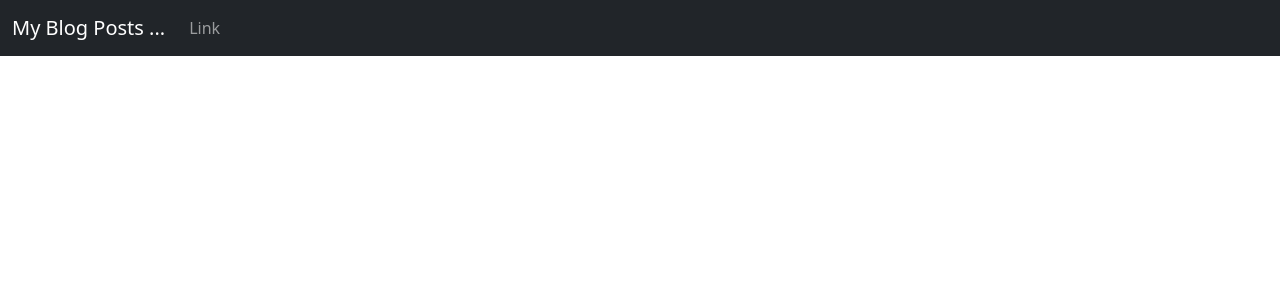
After one commit to Harmonica-Men/simple-blog, a Django app: template blogger/templates/base.html in a window 1280 px wide. The commit adds this page. Shown: the top 300 px of the page. Run offline with Django 5.2, Linux system fonts and the light colour scheme; the template is opened without the code that fills it, so the values that code supplies are empty.

Commit message:
#3 Django Blog - Style Our Blog With Bootstrap - end

```diff
--- a/blogger/models.py
+++ b/blogger/models.py
@@ -27,6 +27,7 @@ class Post(models.Model):
 
     # category = models.ForeignKey(Category, related_name='posts', on_delete=models.CASCADE)
     title = models.CharField(max_length=200)
+    title_tag = models.CharField(max_length=200, default='title blog')
     author = models.ForeignKey(User, related_name='posts', on_delete=models.CASCADE)
     #   category = models.ForeignKey(Category, )
 
--- /dev/null
+++ b/blogger/templates/base.html
@@ -0,0 +1,73 @@
+<!doctype html>
+<html lang="en">
+  <head>
+    <!-- Required meta tags -->
+    <meta charset="utf-8">
+    <meta name="viewport" content="width=device-width, initial-scale=1">
+
+    <!-- Bootstrap CSS -->
+    <link href="https://cdn.jsdelivr.net/npm/bootstrap@5.0.2/dist/css/bootstrap.min.css" rel="stylesheet" integrity="sha384-EVSTQN3/azprG1Anm3QDgpJLIm9Nao0Yz1ztcQTwFspd3yD65VohhpuuCOmLASjC" crossorigin="anonymous">
+
+    <title>
+        {% block title %}
+            My Blogger Posts
+        {% endblock %} </title>
+  </head>
+  <body>
+    <nav class="navbar navbar-expand-lg navbar-dark bg-dark">
+        <div class="container-fluid">
+          <a class="navbar-brand" href="{% url 'frontpage' %}">My Blog Posts ... </a>
+          <button class="navbar-toggler" type="button" data-bs-toggle="collapse" data-bs-target="#navbarSupportedContent" aria-controls="navbarSupportedContent" aria-expanded="false" aria-label="Toggle navigation">
+            <span class="navbar-toggler-icon"></span>
+          </button>
+          <div class="collapse navbar-collapse" id="navbarSupportedContent">
+            <ul class="navbar-nav me-auto mb-2 mb-lg-0">
+              <!-- <li class="nav-item">
+                <a class="nav-link active" aria-current="page" href="#">Home</a>
+              </li> -->
+              <li class="nav-item">
+                <a class="nav-link" href="#">Link</a>
+              </li>
+              <!-- <li class="nav-item dropdown">
+                <a class="nav-link dropdown-toggle" href="#" id="navbarDropdown" role="button" data-bs-toggle="dropdown" aria-expanded="false">
+                  Dropdown
+                </a>
+                <ul class="dropdown-menu" aria-labelledby="navbarDropdown">
+                  <li><a class="dropdown-item" href="#">Action</a></li>
+                  <li><a class="dropdown-item" href="#">Another action</a></li>
+                  <li><hr class="dropdown-divider"></li>
+                  <li><a class="dropdown-item" href="#">Something else here</a></li>
+                </ul>
+              </li> -->
+              <!-- <li class="nav-item">
+                <a class="nav-link disabled" href="#" tabindex="-1" aria-disabled="true">Disabled</a>
+              </li> -->
+            </ul>
+            <!-- <form class="d-flex">
+              <input class="form-control me-2" type="search" placeholder="Search" aria-label="Search">
+              <button class="btn btn-outline-success" type="submit">Search</button>
+            </form> -->
+          </div>
+        </div>
+      </nav>
+<br>
+    <div class="container">
+        {% block content %}
+
+        {% endblock %}
+    </div>
+
+
+
+    <!-- Optional JavaScript; choose one of the two! -->
+
+    <!-- Option 1: Bootstrap Bundle with Popper -->
+    <script src="https://cdn.jsdelivr.net/npm/bootstrap@5.0.2/dist/js/bootstrap.bundle.min.js" integrity="sha384-MrcW6ZMFYlzcLA8Nl+NtUVF0sA7MsXsP1UyJoMp4YLEuNSfAP+JcXn/tWtIaxVXM" crossorigin="anonymous"></script>
+
+    <!-- Option 2: Separate Popper and Bootstrap JS -->
+    <!--
+    <script src="https://cdn.jsdelivr.net/npm/@popperjs/core@2.9.2/dist/umd/popper.min.js" integrity="sha384-IQsoLXl5PILFhosVNubq5LC7Qb9DXgDA9i+tQ8Zj3iwWAwPtgFTxbJ8NT4GN1R8p" crossorigin="anonymous"></script>
+    <script src="https://cdn.jsdelivr.net/npm/bootstrap@5.0.2/dist/js/bootstrap.min.js" integrity="sha384-cVKIPhGWiC2Al4u+LWgxfKTRIcfu0JTxR+EQDz/bgldoEyl4H0zUF0QKbrJ0EcQF" crossorigin="anonymous"></script>
+    -->
+  </body>
+</html>
```
Also changed, not shown: blogger/templates/blogpost.html (+11 -1 lines), blogger/templates/frontpage.html (+10 -0 lines), blogger/migrations/0004_post_title_tag.py (added).
